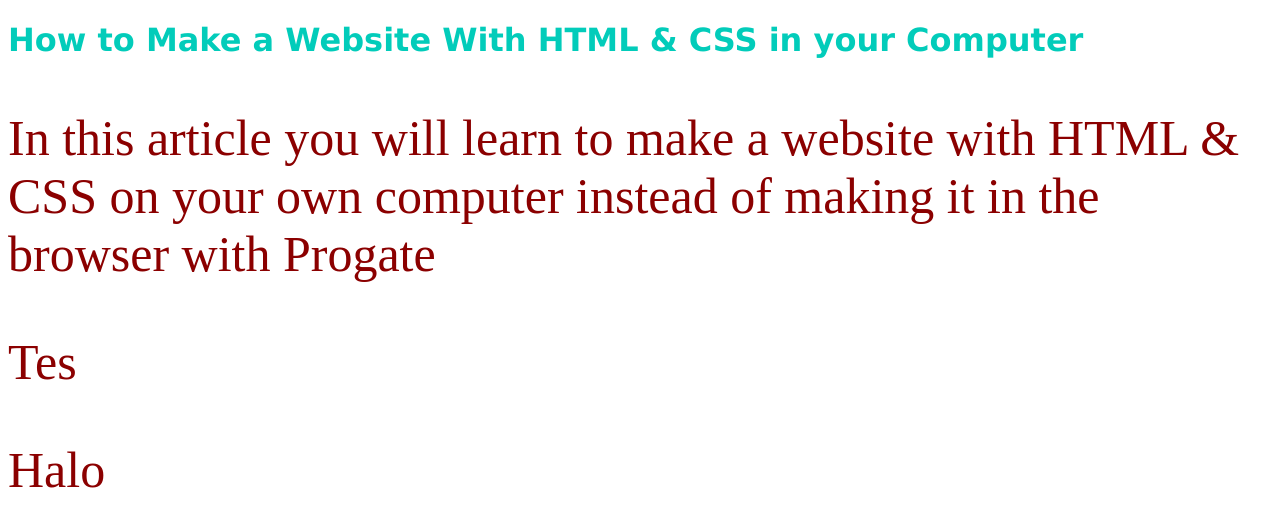
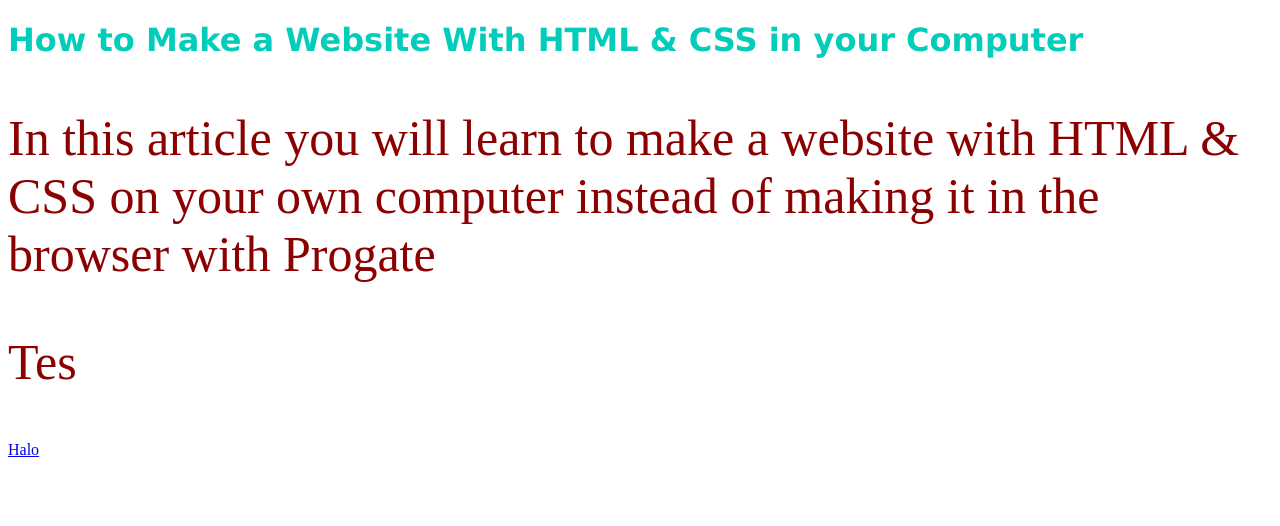
Before and after one commit to ifdkelasa/git, a plain HTML site: page index.html in a window 1280 px wide. Drawn offline with Linux system fonts and the light colour scheme.

Commit message:
add index

```diff
--- a/index.html
+++ b/index.html
@@ -14,6 +14,6 @@
       own computer instead of making it in the browser with Progate
     </p>
     <p>Tes</p>
-    <p>Halo</p>
+    <a href="dekacode.com">Halo</a>
   </body>
 </html>
```
